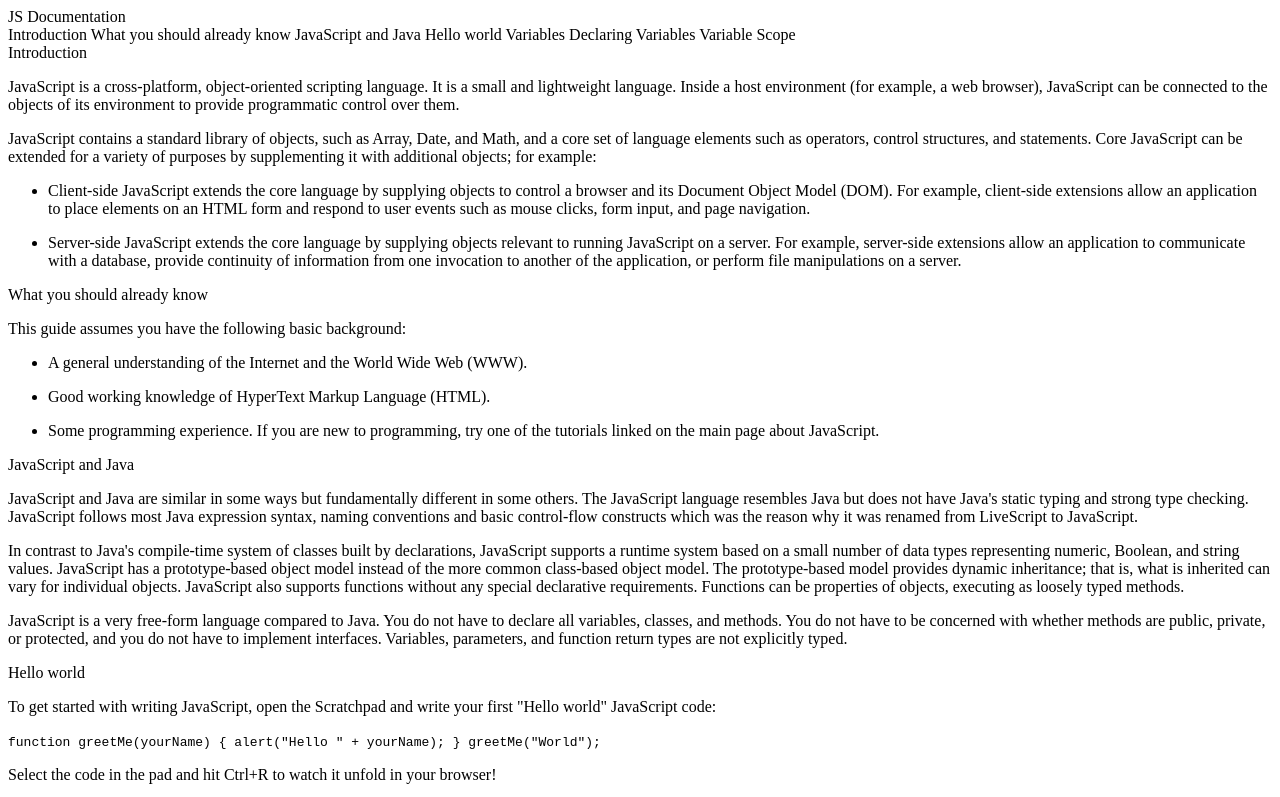
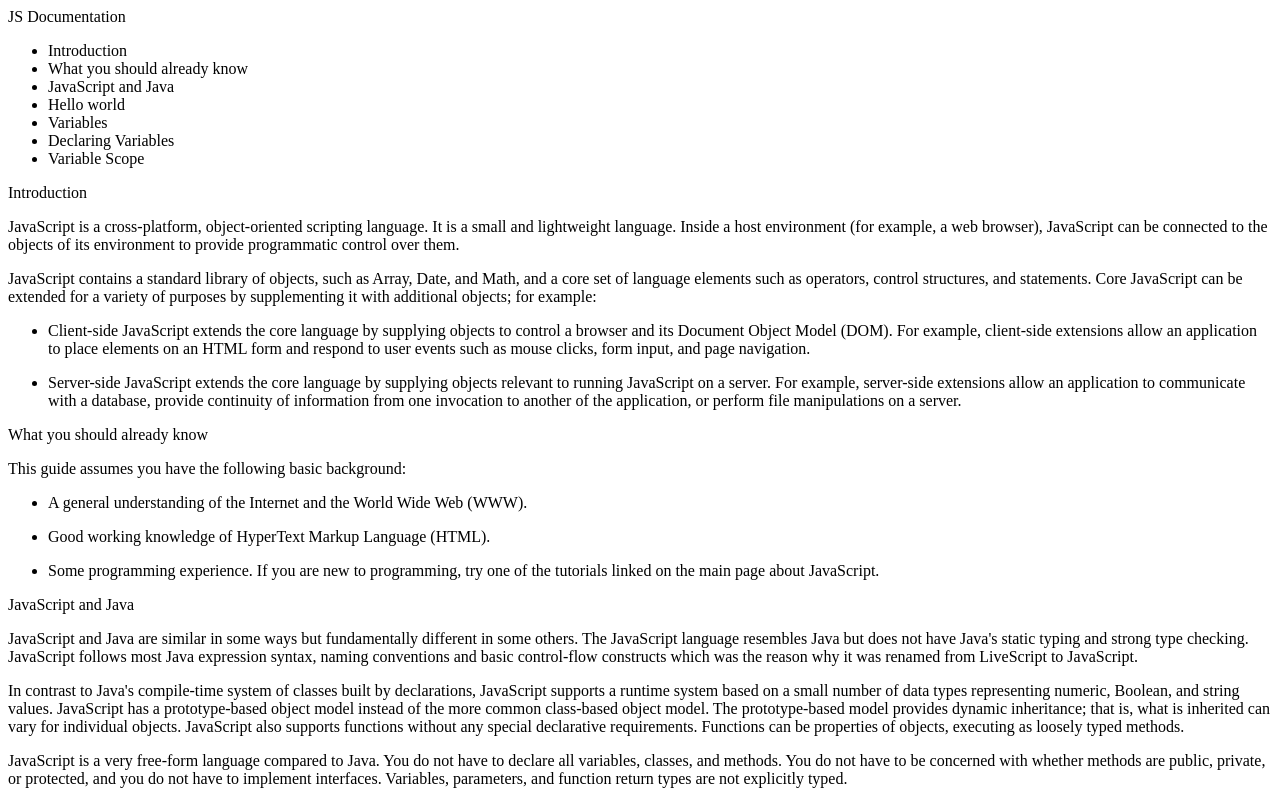
Before and after one commit to deanp04/freeCodeCamp-projects, a plain HTML site: page responsive-web-design/technical-documentation-page/index.html in a window 1280 px wide. Shown: the top 797 px of the page. Drawn offline with Linux system fonts and the light colour scheme.

Commit message:
nav list

```diff
--- a/responsive-web-design/technical-documentation-page/index.html
+++ b/responsive-web-design/technical-documentation-page/index.html
@@ -9,13 +9,15 @@
 <body>
     <nav id="navbar">
         <header>JS Documentation</header>
-        <a class="nav-link">Introduction</a>
-        <a class="nav-link">What you should already know</a>
-        <a class="nav-link">JavaScript and Java</a>
-        <a class="nav-link">Hello world</a>
-        <a class="nav-link">Variables</a>
-        <a class="nav-link">Declaring Variables</a>
-        <a class="nav-link">Variable Scope</a>
+        <ul>
+            <li><a class="nav-link">Introduction</a></li>
+            <li><a class="nav-link">What you should already know</a></li>
+            <li><a class="nav-link">JavaScript and Java</a></li>
+            <li><a class="nav-link">Hello world</a></li>
+            <li><a class="nav-link">Variables</a></li>
+            <li><a class="nav-link">Declaring Variables</a></li>
+            <li><a class="nav-link">Variable Scope</a></li>
+        </ul>
     </nav>
     <main id="main-doc">
         <section class="main-section">
```
